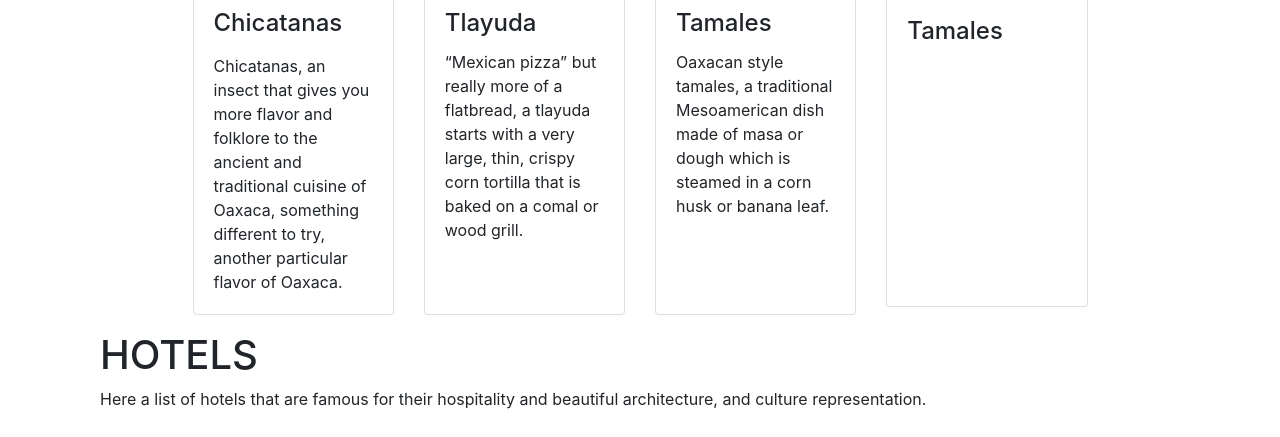
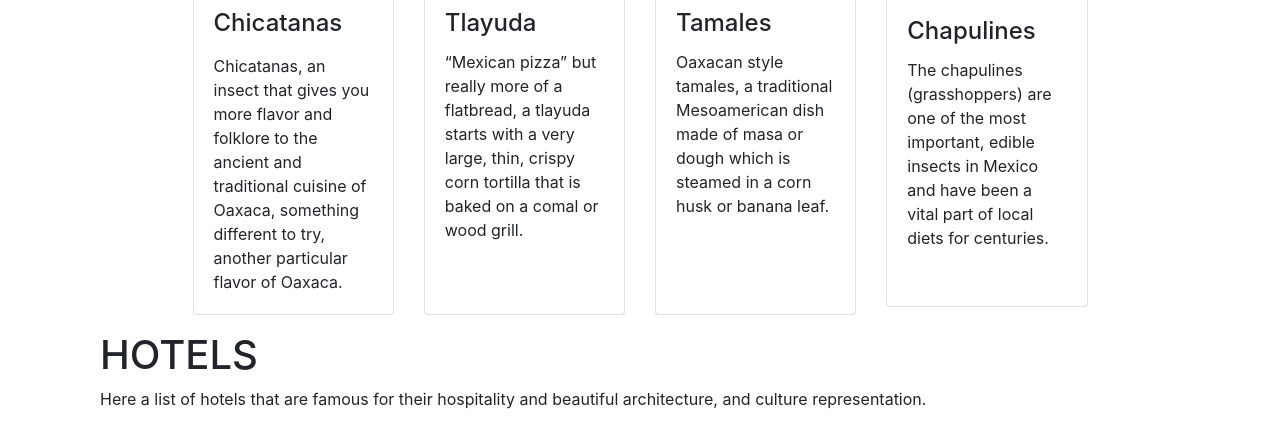
Before and after one commit to yaretzi96/animation, a plain HTML site: page interactive/index.html in a window 1280 px wide. Shown: the part 1095-1532 px from the top of the page. Drawn offline with nearby package versions, Linux system fonts and the light colour scheme.

Commit message:
Update index.html

```diff
--- a/interactive/index.html
+++ b/interactive/index.html
@@ -139,8 +139,8 @@
                                  <section class="card my-4">
                                         <img class="card-img-top img-fluid" src="https://yaretzi96.github.io/advcss/images/chapulines.jpg" alt="chapulines">
                                         <div class="card-body">
-                                          <h4 class="card-title">Tamales</h4>
-                                          <p class="card-text family-serif"The chapulines (grasshoppers) are one of the most important, edible insects in Mexico and have been a vital part of local diets for centuries.</p>
+                                          <h4 class="card-title">Chapulines</h4>
+                                          <p class="card-text family-serif">The chapulines (grasshoppers) are one of the most important, edible insects in Mexico and have been a vital part of local diets for centuries.</p>
                                          </div>
                                   </section>
                               </div><!-- card-group -->
```
